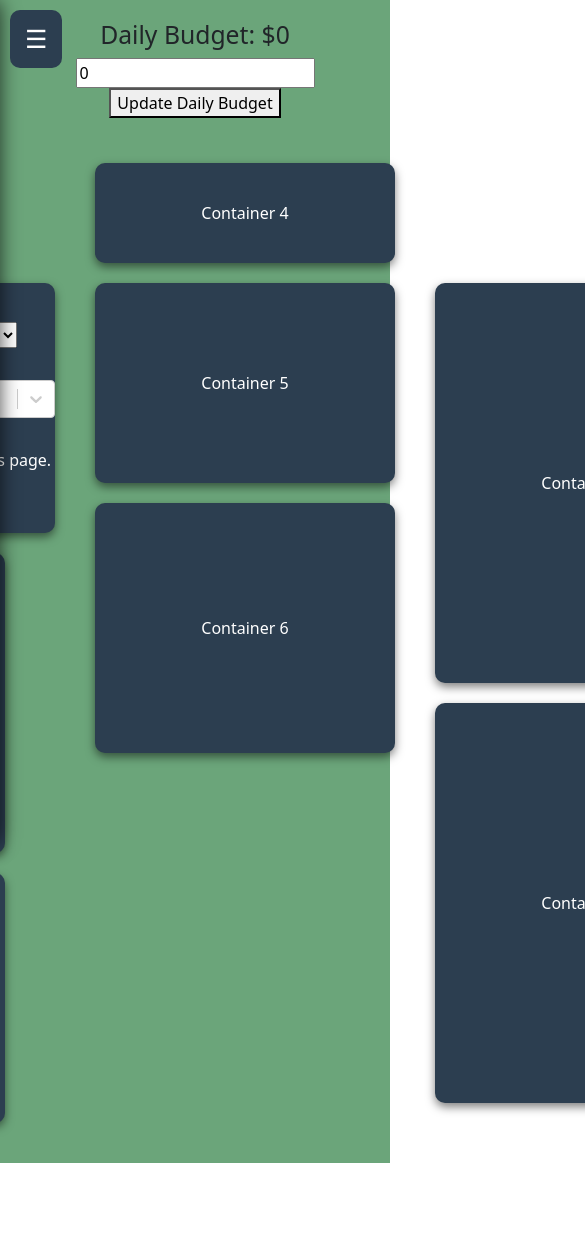
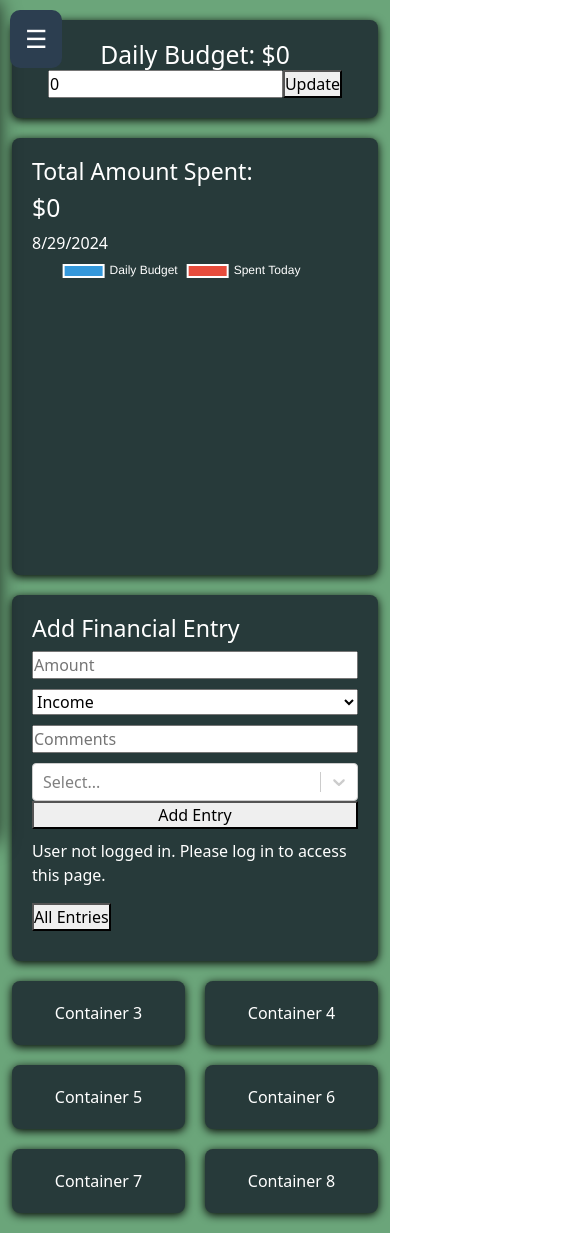
Before and after one commit to RaulG27/BudgetGadget, a React (Create React App) app in the folder frontend/: page /home in a window 390 px wide. Shown: the top 1233 px of the page, 585 px wide, since content can reach past the window. Before the commit the page ends 1163 px from the top, so only its background shows below. Built offline with nearby package versions, Linux system fonts and the light colour scheme.

Commit message:
changed dashboard UI and made it responsive, as well as reformatting code to have styling separated in global.css file

```diff
--- a/frontend/package.json
+++ b/frontend/package.json
@@ -8,18 +8,21 @@
     "@testing-library/user-event": "^13.5.0",
     "axios": "^1.2.1",
     "bootstrap": "^5.2.2",
+    "chart.js": "^4.4.4",
     "data": "^0.6.1",
     "i": "^0.3.7",
     "jwt-decode": "^3.1.2",
     "moment": "^2.29.4",
     "react": "^18.2.0",
     "react-bootstrap": "^2.6.0",
+    "react-chartjs-2": "^5.2.0",
     "react-dom": "^18.2.0",
     "react-icons": "^5.3.0",
     "react-router-dom": "^6.3.0",
     "react-scripts": "^5.0.1",
     "react-select": "^5.8.1",
     "table": "^6.8.1",
+    "tailwind": "^4.0.0",
     "web-vitals": "^2.1.4"
   },
   "scripts": {
--- a/frontend/src/components/pages/homePage.js
+++ b/frontend/src/components/pages/homePage.js
@@ -1,7 +1,14 @@
 import React, { useState, useEffect } from 'react';
 import { useNavigate } from 'react-router-dom';
 import Select from 'react-select';
+import { Chart, ArcElement, Tooltip, Legend } from 'chart.js';
+import { Pie } from 'react-chartjs-2';
 import getUserInfo from '../../utilities/decodeJwt';
+import '../styles/global.css'; // Importing global CSS
+
+Chart.register(ArcElement, Tooltip, Legend);
+
+const currentDate = new Date().toLocaleDateString();
 
 const HomePage = () => {
     const [user, setUser] = useState({});
@@ -9,13 +16,14 @@ const HomePage = () => {
         amount: '',
         type: 'income',
         comments: '',
-        recurring_cost: [], // Changed to an array
+        recurring_cost: [],
     });
     const [message, setMessage] = useState('');
     const [entries, setEntries] = useState([]);
     const [showModal, setShowModal] = useState(false);
+    const [dailyBudget, setDailyBudget] = useState(0);
+    const [todayExpenses, setTodayExpenses] = useState(0);
     const navigate = useNavigate();
-    const [dailyBudget, setDailyBudget] = useState(0);
 
     const recurringOptions = [
         { value: 'Housing', label: 'Housing' },
@@ -60,6 +68,30 @@ const HomePage = () => {
         }
     };
 
+    const fetchEntries = async (userid) => {
+        try {
+            const response = await fetch(`http://localhost:8081/user/entries?userid=${userid}`);
+            const data = await response.json();
+            if (response.ok) {
+                setEntries(data);
+                calculateTodayExpenses(data);
+            } else {
+                console.error('Error fetching entries:', data);
+            }
+        } catch (error) {
+            console.error('Error fetching entries:', error);
+        }
+    };
+
+    const calculateTodayExpenses = (entries) => {
+        const today = new Date().toISOString().split('T')[0];
+        const expensesToday = entries
+            .filter(entry => entry.type === 'expense' && new Date(entry.date).toISOString().split('T')[0] === today)
+            .reduce((total, entry) => total + entry.amount, 0);
+
+        setTodayExpenses(expensesToday);
+    };
+
     const updateDailyBudget = async (newAmount) => {
         try {
             const response = await fetch('http://localhost:8081/budget/daily', {
@@ -91,20 +123,6 @@ const HomePage = () => {
         updateDailyBudget(Number(dailyBudget));
     };
 
-    const fetchEntries = async (userid) => {
-        try {
-            const response = await fetch(`http://localhost:8081/user/entries?userid=${userid}`);
-            const data = await response.json();
-            if (response.ok) {
-                setEntries(data);
-            } else {
-                console.error('Error fetching entries:', data);
-            }
-        } catch (error) {
-            console.error('Error fetching entries:', error);
-        }
-    };
-
     const handleChange = (e) => {
         const { name, type, checked, value } = e.target;
         setFormData({ ...formData, [name]: type === 'checkbox' ? checked : value });
@@ -121,7 +139,6 @@ const HomePage = () => {
         e.preventDefault();
         const { amount, type, comments, recurring_cost } = formData;
 
-        // Validate recurring_cost values
         const validRecurringCosts = [
             'Housing', 'Utilities', 'Food',
             'Entertainment', 'Savings', 'Transportation',
@@ -143,7 +160,7 @@ const HomePage = () => {
                     type,
                     date: new Date().toISOString(),
                     comments,
-                    recurring_cost, // Send the validated array
+                    recurring_cost,
                 }),
             });
 
@@ -168,65 +185,22 @@ const HomePage = () => {
 
     const sortedEntries = entries.sort((a, b) => new Date(b.date) - new Date(a.date));
 
-    const containerStyles = {
-        display: 'flex',
-        flexDirection: 'column',
-        alignItems: 'center',
-        justifyContent: 'center',
-        minHeight: '100vh',
-        backgroundColor: '#6BA57A',
-        textAlign: 'center',
-        padding: '20px',
+    const pieChartData = {
+        labels: ['Daily Budget', 'Spent Today'],
+        datasets: [
+            {
+                data: [dailyBudget, todayExpenses],
+                backgroundColor: ['#3498DB', '#E74C3C'], // Blue and Red
+                hoverBackgroundColor: ['#2980B9', '#C0392B'], // Darker shades for hover
+
+            },
+        ],
     };
 
-    const boxStyles = (size, index) => ({
-        width: size.width,
-        height: size.height,
-        backgroundColor: '#2C3E50',
-        color: 'white',
-        display: 'flex',
-        alignItems: 'center',
-        justifyContent: 'center',
-        margin: '10px',
-        borderRadius: '10px',
-        marginTop: size.marginTop || '10px',
-        boxShadow: '0 4px 10px rgba(0, 0, 0, 0.5)',
-    });
-
-    const sizes = [
-        { width: '400px', height: '250px', marginTop: '155px' },
-        { width: '300px', height: '300px' },
-        { width: '300px', height: '250px' },
-        { width: '300px', height: '100px', marginTop: '-335px' },
-        { width: '300px', height: '200px' },
-        { width: '300px', height: '250px' },
-        { width: '300px', height: '400px', marginTop: '135px' },
-        { width: '300px', height: '400px' },
-    ];
-
-    const groupStyles = {
-        display: 'flex',
-        flexDirection: 'column',
-        alignItems: 'center',
-        justifyContent: 'center',
-        margin: '10px',
-    };
-
-    const group1 = [0, 1, 2];
-    const group2 = [3, 4, 5];
-    const group3 = [6, 7];
-
-    if (!user) {
     return (
-            <div style={containerStyles}>
-                <h4>Log in to view this page.</h4>
-            </div>
-        );
-    }
-
-    return (
-        <div style={containerStyles}>
-            <div>
+        <div className="background-container">
+            <div className="container">
+                <div className="header">
                     <h2>Daily Budget: ${dailyBudget}</h2>
                     <form onSubmit={handleBudgetSubmit}>
                         <input
@@ -235,15 +209,19 @@ const HomePage = () => {
                             onChange={handleBudgetChange}
                             required
                         />
-                    <button type="submit">Update Daily Budget</button>
+                        <button type="submit">Update</button>
                     </form>
                 </div>
-            <div style={{ display: 'flex', justifyContent: 'center', width: '100%' }}>
-                <div style={groupStyles}>
-                    {group1.map((index) => (
-                        <div key={index} style={boxStyles(sizes[index], index)}>
-                            {index === 0 ? (
-                                <div>
+                <div className="content">
+                    <div className="chart-container">
+                        <h3>Total Amount Spent:</h3>
+                        <h2>${todayExpenses}</h2>
+                        <div>{currentDate}</div>
+                        <div className="pie-chart">
+                            <Pie data={pieChartData} options={{ maintainAspectRatio: true, responsive: true, color:'white' }} />
+                        </div>
+                    </div>
+                    <div className="financial-entry">
                         <h3>Add Financial Entry</h3>
                         <form onSubmit={handleSubmit}>
                             <input
@@ -273,114 +251,45 @@ const HomePage = () => {
                                 isMulti
                                 name="recurring_cost"
                                 options={recurringOptions}
-                                            className="basic-multi-select"
-                                            classNamePrefix="select"
                                 onChange={handleRecurringCostChange}
-                                            styles={{
-                                                option: (provided) => ({
-                                                    ...provided,
-                                                    color: 'black', // Text color for options
-                                                }),
-                                                control: (provided) => ({
-                                                    ...provided,
-                                                    backgroundColor: 'white', // Ensure control background is white
-                                                }),
-                                            }}
                             />
                             <button type="submit">Add Entry</button>
                         </form>
                         {message && <p>{message}</p>}
-                                    <button
-                                        onClick={toggleModal}
-                                        style={{
-                                            marginTop: '10px',
-                                            backgroundColor: '#fff',
-                                            color: '#000',
-                                            border: 'none',
-                                            borderRadius: '5px',
-                                            padding: '5px 10px',
-                                            cursor: 'pointer',
-                                        }}
-                                    >
-                                        All Entries
-                                    </button>
-                                </div>
-                            ) : (
-                                `Container ${index + 1}`
-                            )}
-                        </div>
-                    ))}
-                </div>
-                <div style={groupStyles}>
-                    {group2.map((index) => (
-                        <div key={index} style={boxStyles(sizes[index], index)}>
-                            Container {index + 1}
-                        </div>
-                    ))}
-                </div>
-                <div style={groupStyles}>
-                    {group3.map((index) => (
-                        <div key={index} style={boxStyles(sizes[index], index)}>
-                            Container {index + 1}
-                        </div>
-                    ))}
+                        <button onClick={toggleModal}>All Entries</button>
                     </div>
                 </div>
-
-            {/* Modal for displaying entries */}
+                <div className="extra-containers">
+                    <div className="container-box">Container 3</div>
+                    <div className="container-box">Container 4</div>
+                    <div className="container-box">Container 5</div>
+                    <div className="container-box">Container 6</div>
+                    <div className="container-box">Container 7</div>
+                    <div className="container-box">Container 8</div>
+                </div>
                 {showModal && (
-                <div style={{
-                    position: 'fixed',
-                    top: 0,
-                    left: 0,
-                    right: 0,
-                    bottom: 0,
-                    backgroundColor: 'rgba(0,0,0,0.5)',
-                    display: 'flex',
-                    alignItems: 'center',
-                    justifyContent: 'center',
-                }}>
-                    <div style={{
-                        backgroundColor: '#2C3E50',
-                        padding: '20px',
-                        borderRadius: '10px',
-                        maxWidth: '500px',
-                        width: '100%',
-                    }}>
-                        <h3 style={{ color: 'white' }}>Previous Entries</h3>
-                        <ul style={{ color: 'white' }}>
+                    <div className="modal-overlay">
+                        <div className="modal-content">
+                            <div className="modal-inner-content"> {/* Added this div for better readability */}
+                                <h3>Previous Entries</h3>
+                                <ul>
                                     {sortedEntries.map(entry => (
-                                <li key={entry._id} style={{
-                                    display: 'flex',
-                                    justifyContent: 'space-between',
-                                    alignItems: 'center',
-                                }}>
-                                    <span style={{ color: 'white' }}>
+                                        <li key={entry._id} className="entry-item">
+                                            <span>
                                                 {entry.type}: ${entry.amount} on {new Date(entry.date).toLocaleDateString()}
                                             </span>
-                                    <span style={{ marginLeft: '10px', fontStyle: 'italic', color: '#ccc' }}>
+                                            <span className="entry-comments">
                                                 {entry.comments}
                                             </span>
                                         </li>
                                     ))}
                                 </ul>
-                        <button
-                            onClick={toggleModal}
-                            style={{
-                                marginTop: '10px',
-                                backgroundColor: '#6BA57A',
-                                color: '#fff',
-                                border: 'none',
-                                borderRadius: '5px',
-                                padding: '5px 10px',
-                                cursor: 'pointer',
-                            }}
-                        >
-                            Close
-                        </button>
+                                <button onClick={toggleModal} className="modal-close-btn">Close</button>
+                            </div>
                         </div>
                     </div>
                 )}
+            </div>
         </div>
     );
 };
--- /dev/null
+++ b/frontend/src/components/styles/global.css
@@ -0,0 +1,175 @@
+/* Reset and body settings */
+* {
+    box-sizing: border-box;
+    margin: 0;
+    padding: 0;
+}
+
+.background-container {
+    background-color: #6BA57A; /* Set background color */
+    color: white; /* Set text color for contrast */
+    min-height: 100vh; /* Ensure it covers the full viewport height */
+}
+
+/* Main container */
+.container {
+    max-width: 1200px;
+    margin: 0 auto;
+    padding: 20px;
+}
+
+/* Header styling */
+.header {
+    display: flex;
+    justify-content: space-between;
+    align-items: center;
+    background-color: #273A3A;
+    padding: 20px;
+    border-radius: 8px;
+    box-shadow: 0 2px 10px rgba(1, 1, 1, 1);
+    margin-bottom: 20px;
+    color: white;
+}
+
+.header h2 {
+    margin: 0;
+}
+
+/* Content styling */
+.content {
+    background-color: #6BA57A;
+    display: flex;
+    flex-direction: row;
+    gap: 20px;
+}
+
+/* Chart and financial entry styling */
+.chart-container,
+.financial-entry {
+    flex: 1;
+    background-color: #273A3A;
+    padding: 20px;
+    border-radius: 8px;
+    box-shadow: 0 2px 10px rgba(1, 1, 1, 1);
+    color: white;
+}
+
+.financial-entry form {
+    display: flex;
+    flex-direction: column;
+}
+
+.financial-entry input,
+.financial-entry select,
+.financial-entry button {
+    margin-bottom: 10px;
+}
+
+/* Extra containers styling */
+.extra-containers {
+    display: grid;
+    grid-template-columns: repeat(3, 1fr);
+    gap: 20px;
+    margin-top: 20px;
+    color: white;
+}
+
+.container-box {
+    background-color: #273A3A;
+    padding: 20px;
+    border-radius: 8px;
+    box-shadow: 0 2px 10px rgba(1, 1, 1, 1);
+    text-align: center;
+}
+
+/* Pie chart styling */
+.pie-chart {
+    position: relative;
+    height: 300px;
+}
+
+/* Modal styling */
+.modal-overlay {
+    position: fixed;
+    top: 0;
+    left: 0;
+    right: 0;
+    bottom: 0;
+    background-color: rgba(0, 0, 0, 0.5);
+    display: flex;
+    align-items: center;
+    justify-content: center;
+}
+
+.modal-content {
+    background-color: #2C3E50;
+    padding: 20px;
+    border-radius: 10px;
+    max-width: 500px;
+    width: 100%;
+}
+
+.modal-inner-content { /* New class for inner content box */
+    background-color: #34495E;
+    border-radius: 8px;
+    padding: 15px;
+}
+
+.modal-content h3 {
+    color: white;
+}
+
+.modal-content ul {
+    color: white;
+    list-style: none;
+    padding: 0;
+}
+
+.entry-item {
+    display: flex;
+    justify-content: space-between;
+    align-items: center;
+    padding: 5px 0;
+}
+
+.entry-comments {
+    margin-left: 10px;
+    font-style: italic;
+    color: #ccc;
+}
+
+.modal-close-btn {
+    margin-top: 10px;
+    background-color: #6BA57A;
+    color: #fff;
+    border: none;
+    border-radius: 5px;
+    padding: 5px 10px;
+    cursor: pointer;
+}
+
+/* Responsive styles */
+@media (max-width: 768px) {
+    .content {
+        flex-direction: column; /* Stack the chart and financial entry vertically */
+    }
+
+    .chart-container,
+    .financial-entry {
+        flex: 1 1 100%; /* Full width on small screens */
+    }
+
+    .extra-containers {
+        grid-template-columns: repeat(2, 1fr); /* Two columns on smaller screens */
+    }
+
+    .container-box {
+        flex: 1 1 100%; /* Full width for each box on small screens */
+    }
+}
+
+@media (max-width: 480px) {
+    .header {
+        flex-direction: column; /* Stack header items vertically on very small screens */
+    }
+}
```
Also changed, not shown: 1 other file (tests, documents, lock files or other folders). Lines whose indentation alone changed are shown as unchanged.
